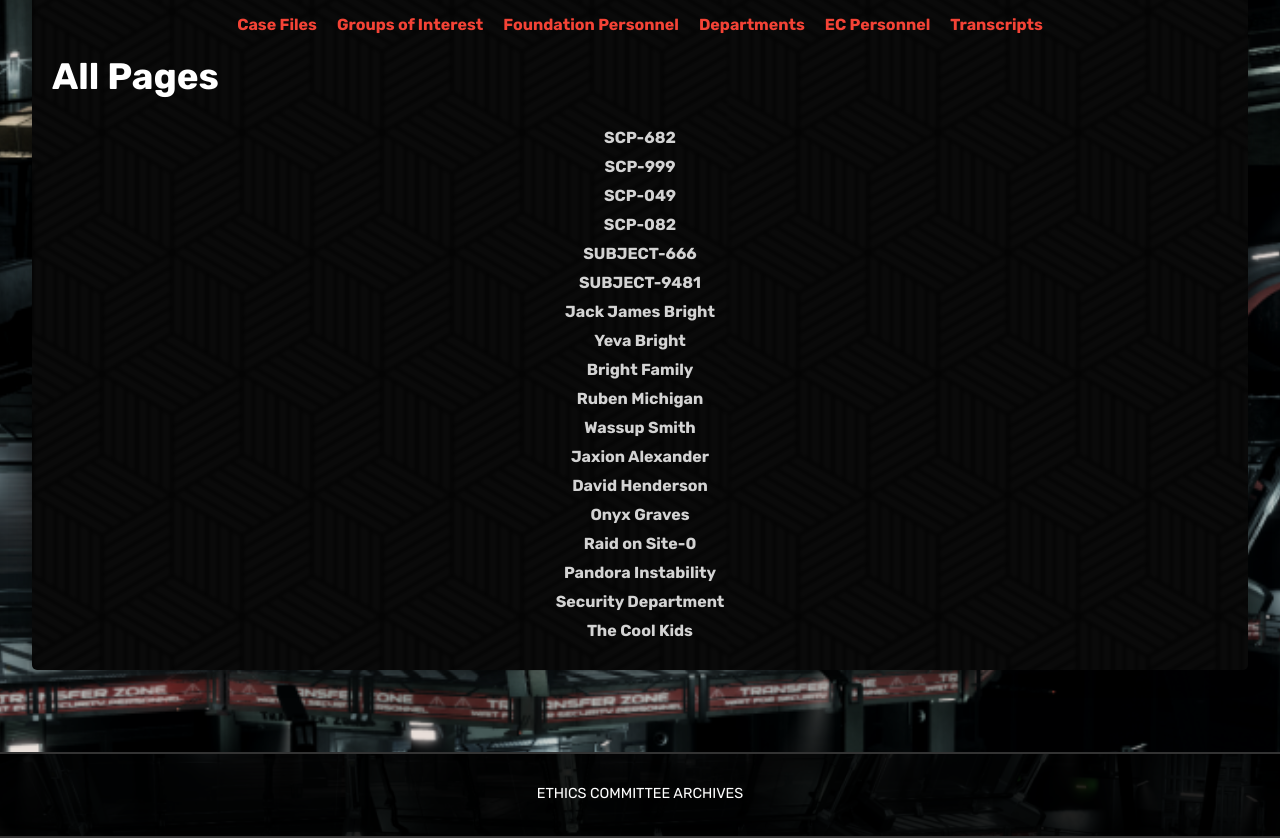
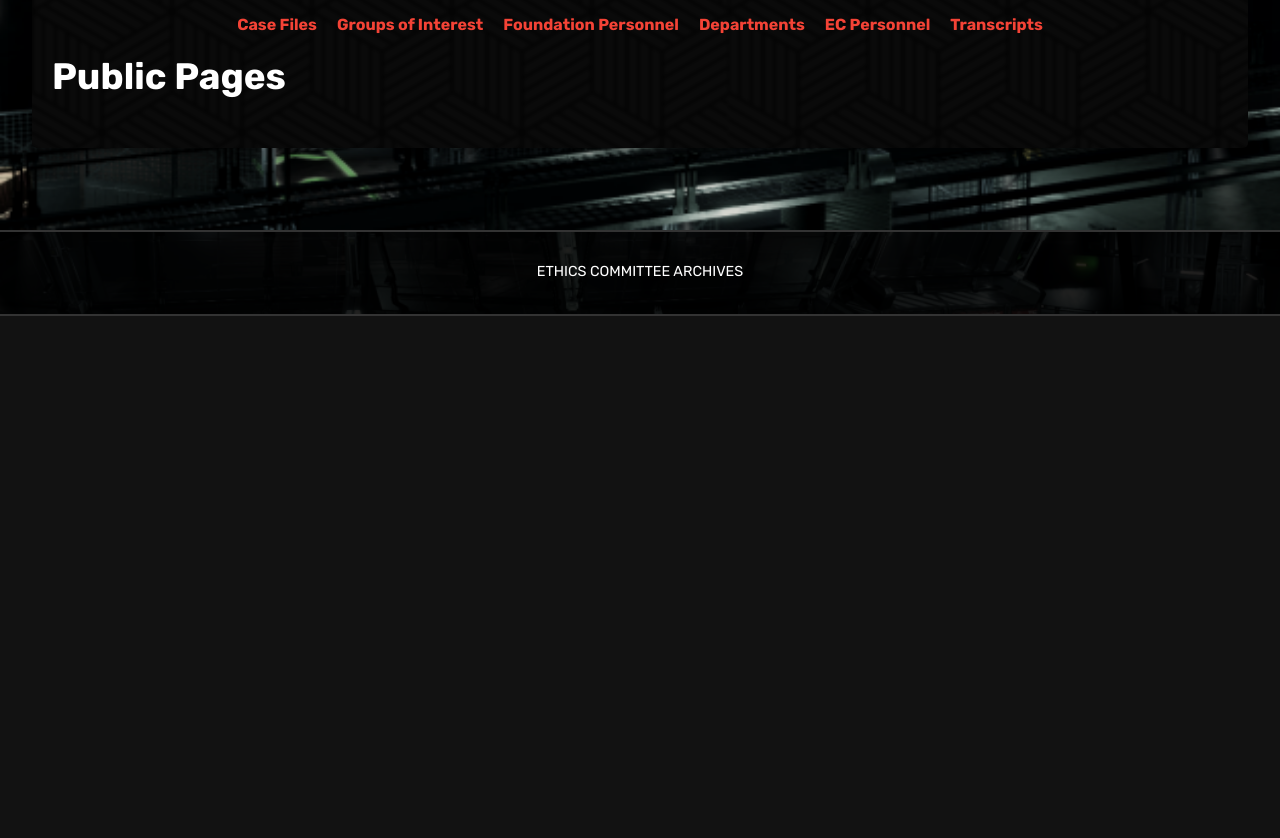
Before and after one commit to ssniper82973/archives, a plain HTML site: page index.html in a window 1280 px wide. Shown: the part 717-1555 px from the top of the page. After the commit the page ends 1033 px from the top, so only its background shows below. Drawn offline with Linux system fonts and the light colour scheme.

Commit message:
Update index.html

```diff
--- a/index.html
+++ b/index.html
@@ -70,8 +70,8 @@
             </ul>
 
             <!-- Wiki Pages -->
-            <h2>All Pages</h2>
-            <ul id="wiki-pages-list" align="center">
+            <h2>Public Pages</h2>
+            <!-- <ul id="wiki-pages-list" align="center">
                 <li data-category="Anomalies"><a href="anomalies/scp-682.html">SCP-682</a></li>
                 <li data-category="Anomalies"><a href="anomalies/scp-999.html">SCP-999</a></li>
 				<li data-category="Anomalies"><a href="anomalies/scp-049.html">SCP-049</a></li>
@@ -89,7 +89,7 @@
 				<li data-category="Logs"><a href="logs/raid_on_site_0.html">Raid on Site-0</a></li>
 				<li data-category="Logs"><a href="logs/pandora-instability.html">Pandora Instability</a></li>
 				<li data-category="Departments"><a href="departments/security-department.html">Security Department</a></li>
-				<li data-category="GOI"><a href="groups-of-interest/the-cool-kids.html">The Cool Kids</a></li>
+				<li data-category="GOI"><a href="groups-of-interest/the-cool-kids.html">The Cool Kids</a></li> -->
             </ul>
         </div>
     </div>
```
